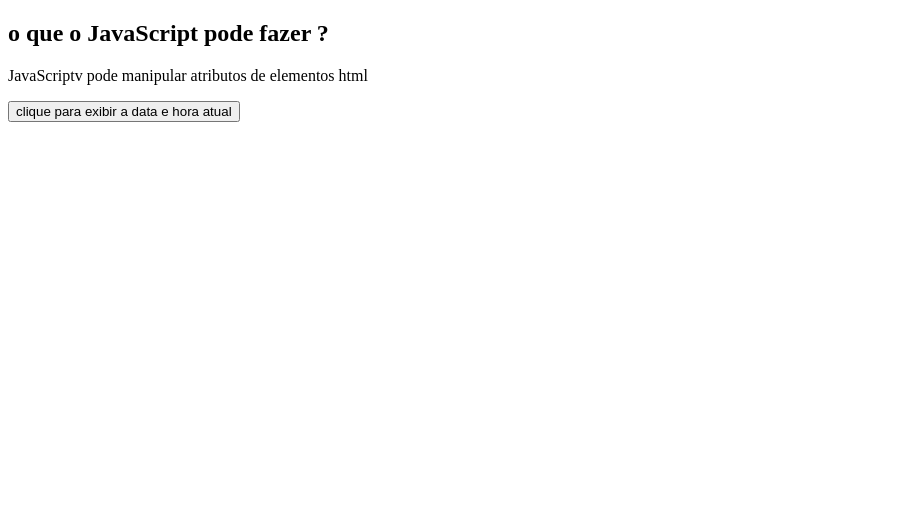
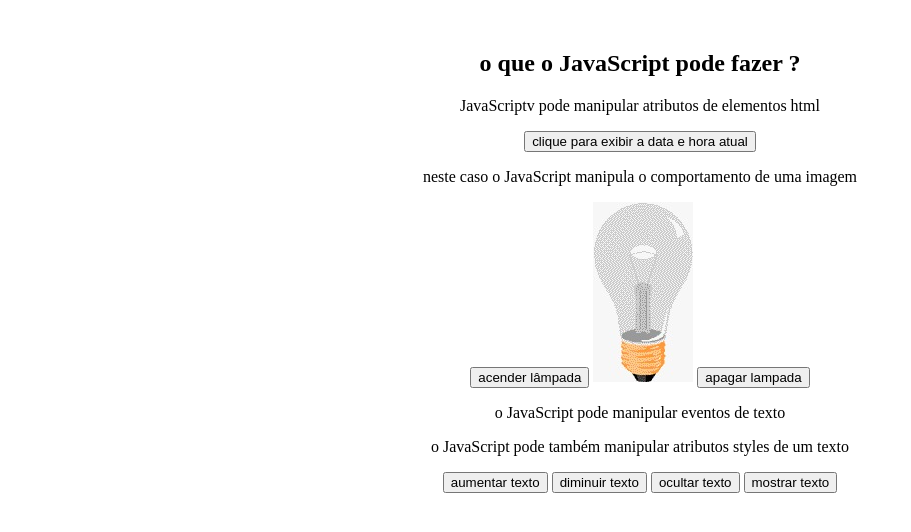
Before and after one commit to luccasoliveira08/javaScript-senai, a plain HTML site: page index.html in a window 1280 px wide. Shown: the whole page, without its empty margins (0-911 px from the left). Drawn offline with Linux system fonts and the light colour scheme.

Commit message:
acabamos o javaScript

```diff
--- a/css/styles.css
+++ b/css/styles.css
@@ -0,0 +1,12 @@
+.data-hora {
+    text-align: center;
+    margin-top: 50px;
+}
+
+.lampada {
+    text-align: center;
+}
+
+.fonte {
+    text-align: center;
+}
--- a/index.html
+++ b/index.html
@@ -15,5 +15,30 @@
 
 </div>
 
+<div class="lampada">
+    <p>neste caso o JavaScript manipula o comportamento de uma imagem</p>
+
+    <button type="button" onclick="document.getElementById('myImage').src='img/off.gif'">
+    acender lâmpada
+    </button>
+
+    <img src="img/on.gif" alt="lâmpada" id="myImage">
+
+    <button type="button" onclick="document.getElementById('myImage').src='img/on.gif'">
+        apagar lampada
+    </button>
+</div>
+<div class="fonte">
+    <p>o JavaScript pode manipular eventos de texto</p>
+
+<p id="texto">o JavaScript pode também manipular atributos styles de um texto</p>
+    <button type="button" onclick="document.getElementById('texto').style.fontSize='35px'">aumentar texto</button>
+    <button type="button" onclick="document.getElementById('texto').style.fontSize='15px'">diminuir texto</button>
+    <button type="button" onclick="document.getElementById('texto').style.display='none'">ocultar texto</button>
+    <button type="button" onclick="document.getElementById('texto').style.display='block'">mostrar texto</button>
+
+
+</div>
+
 </body>
 </html>
```
Also changed, not shown: img/off.gif (added), img/on.gif (added).
